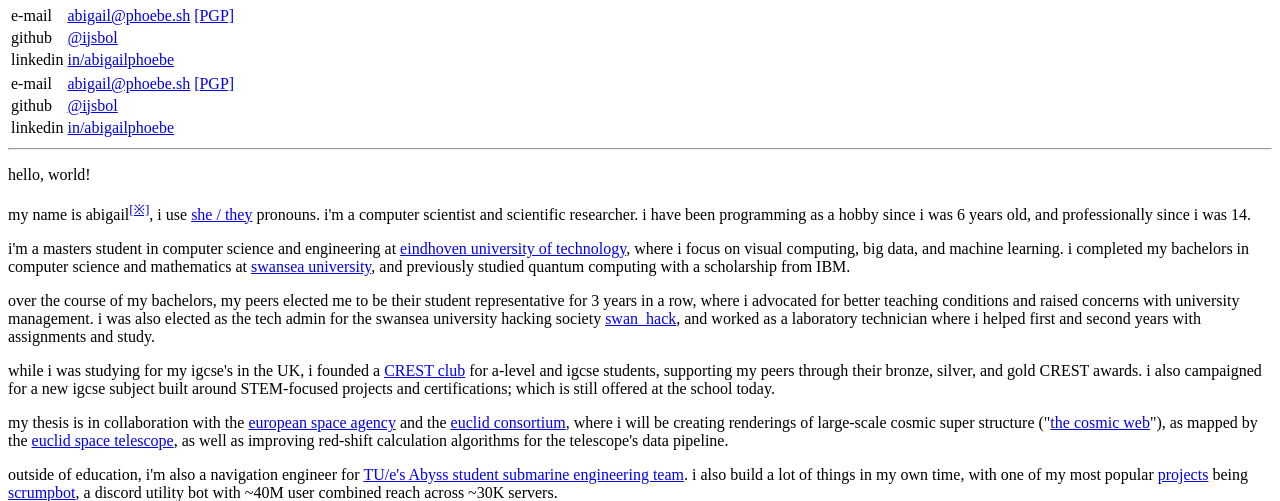
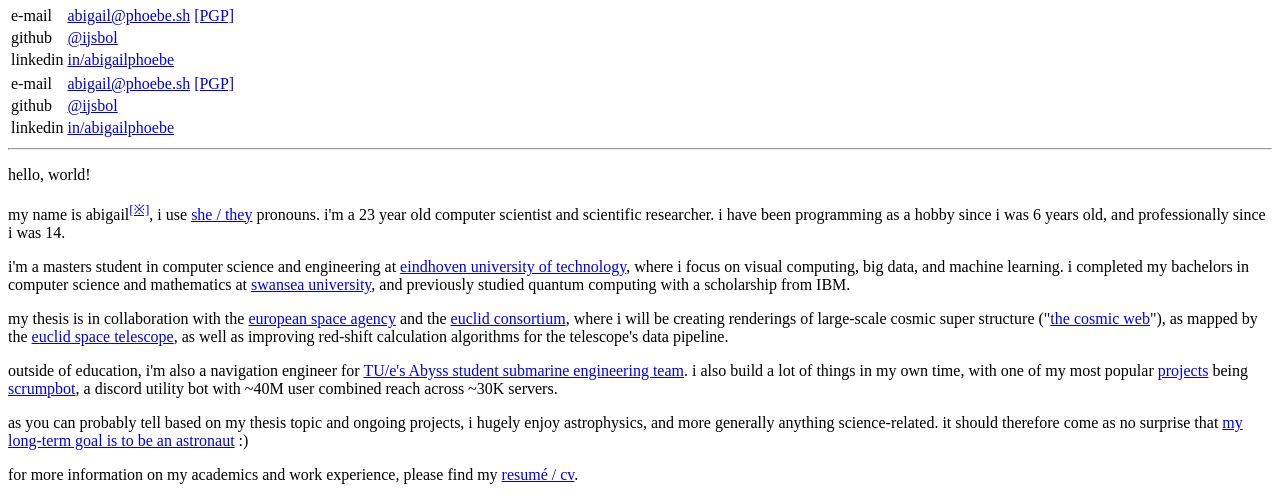
Before and after one commit to ijsbol/abigail.sh, a Python web app: template src/abi/templates/home_page.jinja2 in a window 1280 px wide. Shown: the part 272-773 px from the top of the page. Run offline with Jinja, Linux system fonts and the light colour scheme; the template is opened without the code that fills it, so the values that code supplies are empty.

Commit message:
chore: update age

```diff
--- a/src/abi/templates/home_page.jinja2
+++ b/src/abi/templates/home_page.jinja2
@@ -3,6 +3,7 @@
 {% set title = "home" %}
 {% set description = "hello, world! my name is abigail, i use she/they pronouns. i'm a computer scientist and scientific researcher." %}
 {% set current_page = "home" -%}
+{% set age = 23 %}
 
 {% block head %}
     <link rel="stylesheet" href="{{ get_file('public/css/home_page.css') }}" />
@@ -23,7 +24,7 @@
             target="_blank"
             aria-label="See: Singular they / them pronouns"
         ><span class="pronouns" aria-label="they them">she / they</span></a>
-        pronouns. i&apos;m a computer scientist and scientific researcher.
+        pronouns. i&apos;m a {{ age }} year old computer scientist and scientific researcher.
         i have been programming as a hobby since i was 6 years old, and
         professionally since i was 14.
     </p>
@@ -43,26 +44,6 @@
             aria-label="Prifysgol Abertawe"
         >swansea university</a>,
         and previously studied quantum computing with a scholarship from IBM.
-    </p>
-    <p>
-        over the course of my bachelors, my peers elected me to be their student
-        representative for 3 years in a row, where i advocated for better teaching
-        conditions and raised concerns with university management. i was also
-        elected as the tech admin for the swansea university hacking society <a
-            class="external"
-            href="https://swacksoc.github.io/"
-            target="_blank"
-        >swan_hack</a>, and worked as a laboratory technician where i helped first
-        and second years with assignments and study.
-    </p>
-    <p>
-        while i was studying for my igcse's in the UK, i founded a <a
-            class="external"
-            href="https://www.crestawards.org/"
-            target="_blank"
-        >CREST club</a> for a-level and igcse students, supporting my peers through their bronze,
-        silver, and gold CREST awards. i also campaigned for a new igcse subject built around
-        STEM-focused projects and certifications; which is still offered at the school today.
     </p>
     <p>
         my thesis is in collaboration with the
```
